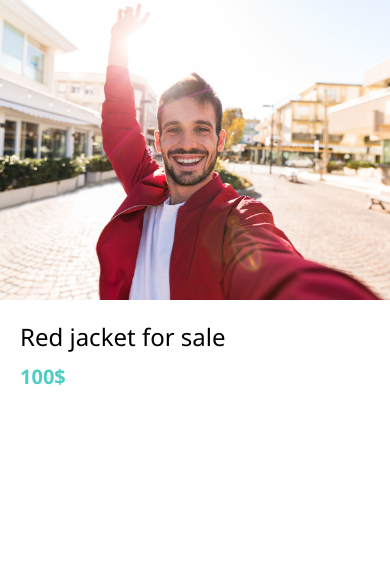
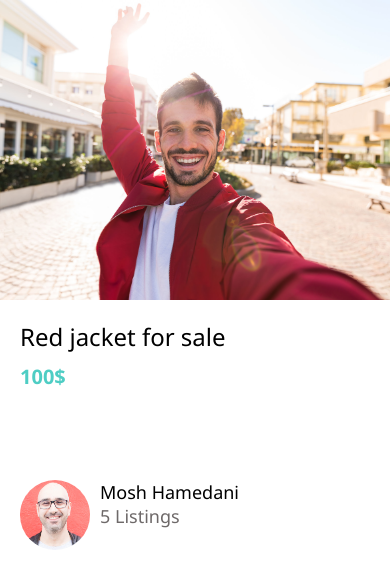
Before and after one commit to shessafridi/DoneWithIt, a React Native app: screen / in a window 390 px wide. Shown: the top 588 px of the page. Built offline with nearby package versions, Linux system fonts and the light colour scheme.

Commit message:
Implemented ListItem

```diff
--- /dev/null
+++ b/app/components/ListItem.jsx
@@ -0,0 +1,37 @@
+import React from 'react';
+import { View, Image, StyleSheet } from 'react-native';
+import colors from '../config/colors';
+
+import AppText from './AppText';
+
+function ListItem({ title = '', subTitle = '', image }) {
+  return (
+    <View style={styles.container}>
+      <Image resizeMode='cover' style={styles.image} source={image} />
+      <View>
+        <AppText style={styles.title}>{title}</AppText>
+        <AppText style={styles.subTitle}>{subTitle}</AppText>
+      </View>
+    </View>
+  );
+}
+
+const styles = StyleSheet.create({
+  container: {
+    flexDirection: 'row',
+  },
+  image: {
+    width: 70,
+    height: 70,
+    borderRadius: '50%',
+    marginRight: 10,
+  },
+  title: {
+    fontWeight: '500',
+  },
+  subTitle: {
+    color: colors.medium,
+  },
+});
+
+export default ListItem;
--- a/app/config/colors.js
+++ b/app/config/colors.js
@@ -2,5 +2,6 @@
   primary: '#fc5c65',
   secondary: '#4ecdc4',
   black: '#000',
+  medium: '#6e6969',
   background: '#f8f4f4',
 };
--- a/app/screens/ListingDetailsScreen.jsx
+++ b/app/screens/ListingDetailsScreen.jsx
@@ -3,6 +3,7 @@
 
 import colors from '../config/colors';
 import AppText from './../components/AppText';
+import ListItem from './../components/ListItem';
 
 function ListingDetailsScreen(props) {
   return (
@@ -15,6 +16,14 @@
       <View style={styles.detailsContainer}>
         <AppText style={styles.title}>Red jacket for sale</AppText>
         <AppText style={styles.price}>100$</AppText>
+      </View>
+
+      <View style={styles.userContainer}>
+        <ListItem
+          title='Mosh Hamedani'
+          subTitle='5 Listings'
+          image={require('../assets/mosh.jpg')}
+        />
       </View>
     </View>
   );
@@ -38,6 +47,10 @@
     marginVertical: 10,
     fontWeight: 'bold',
   },
+  userContainer: {
+    marginVertical: 40,
+    padding: 20,
+  },
 });
 
 export default ListingDetailsScreen;
```
